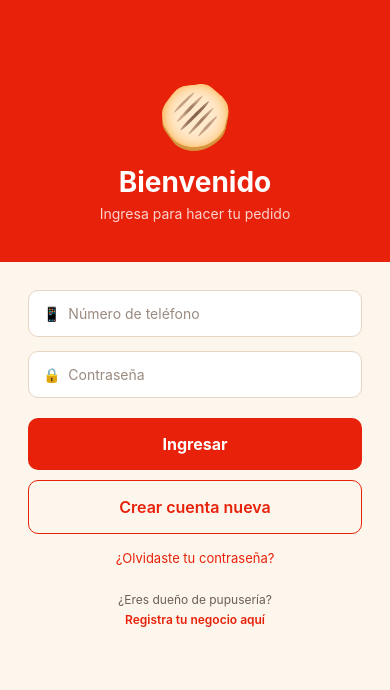
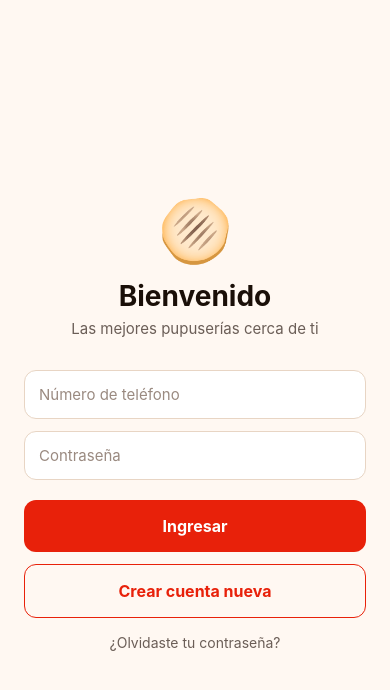
Before and after one commit to cjwarx12/tupupuseriaapp, a React Native app: screen /Login in a window 390 px wide. Shown: the top 690 px of the page. Built offline with nearby package versions, Linux system fonts and the light colour scheme.

Commit message:
login y registro conectados a Firebase - navegacion completa

```diff
--- a/AppNavigator.js
+++ b/AppNavigator.js
@@ -1,19 +1,20 @@
 import { NavigationContainer } from '@react-navigation/native';
 import { createNativeStackNavigator } from '@react-navigation/native-stack';
-
 import SplashScreen from './screens/SplashScreen';
 import LoginScreen from './screens/LoginScreen';
 import RegistroScreen from './screens/RegistroScreen';
+import HomeScreen from './screens/HomeScreen';
 
 const Stack = createNativeStackNavigator();
 
 export default function AppNavigator() {
     return (
         <NavigationContainer>
-        <Stack.Navigator initialRouteName="Splash" screenOptions={{ headerShown: false }}>
-            <Stack.Screen name="Splash" component={SplashScreen} />
-            <Stack.Screen name="Login" component={LoginScreen} />
-            <Stack.Screen name="Registro" component={RegistroScreen} />
+        <Stack.Navigator initialRouteName='Splash' screenOptions={{ headerShown: false }}>
+            <Stack.Screen name='Splash' component={SplashScreen} />
+            <Stack.Screen name='Login' component={LoginScreen} />
+            <Stack.Screen name='Registro' component={RegistroScreen} />
+            <Stack.Screen name='Home' component={HomeScreen} />
         </Stack.Navigator>
         </NavigationContainer>
     );
--- /dev/null
+++ b/screens/HomeScreen.js
@@ -0,0 +1,37 @@
+import { View, Text, TouchableOpacity, StyleSheet, Alert } from 'react-native';
+import { signOut } from 'firebase/auth';
+import { auth } from '../firebaseConfig';
+
+export default function HomeScreen({ navigation }) {
+
+const cerrarSesion = async () => {
+    try {
+        await signOut(auth);
+        navigation.replace('Login');
+    } catch (error) {
+        Alert.alert('Error', 'No se pudo cerrar sesión');
+    }
+};
+
+return (
+    <View style={styles.container}>
+        <Text style={styles.emoji}>🫓</Text>
+        <Text style={styles.titulo}>TuPupuseriaApp</Text>
+        <Text style={styles.subtitulo}>¡Bienvenido! Aquí irá el mapa con las pupuserías cercanas.</Text>
+        <TouchableOpacity style={styles.boton} onPress={cerrarSesion}>
+            <Text style={styles.botonTexto}>Cerrar sesión</Text>
+        </TouchableOpacity>
+    </View>
+    );
+}
+
+const styles = StyleSheet.create({
+    container: { flex:1, backgroundColor:'#FFF8F2', alignItems:'center',
+        justifyContent:'center', padding:24 },
+    emoji: { fontSize:80, marginBottom:20 },
+    titulo: { fontSize:28, fontWeight:'bold', color:'#1A0F08', marginBottom:12 },
+    subtitulo: { fontSize:15, color:'#6B5E57', textAlign:'center', marginBottom:40 },
+    boton: { borderWidth:1.5, borderColor:'#E8210A', borderRadius:12,
+        padding:14, paddingHorizontal:32 },
+    botonTexto: { color:'#E8210A', fontSize:15, fontWeight:'bold' },
+});
--- a/screens/LoginScreen.js
+++ b/screens/LoginScreen.js
@@ -1,131 +1,74 @@
-import { StyleSheet, Text, View, TextInput, TouchableOpacity } from 'react-native';
+import { View, Text, TextInput, TouchableOpacity, StyleSheet, Alert } from 'react-native';
+import { useState } from 'react';
+import { signInWithEmailAndPassword } from 'firebase/auth';
+import { auth, telefonoACorreo } from '../firebaseConfig';
 
 export default function LoginScreen({ navigation }) {
+    const [telefono, setTelefono] = useState('');
+    const [contrasena, setContrasena] = useState('');
+    const [cargando, setCargando] = useState(false);
+
+const ingresar = async () => {
+        if (!telefono || !contrasena) {
+        Alert.alert('Error', 'Por favor completa todos los campos');
+        return;
+        }
+        setCargando(true);
+        try {
+        const correo = telefonoACorreo(telefono);
+        await signInWithEmailAndPassword(auth, correo, contrasena);
+        navigation.replace('Home');
+        } catch (error) {
+        Alert.alert('Error', 'Número o contraseña incorrectos');
+        }
+        setCargando(false);
+};
+
     return (
         <View style={styles.container}>
-
-        {/* Logo y titulo */}
         <View style={styles.header}>
             <Text style={styles.emoji}>🫓</Text>
             <Text style={styles.titulo}>Bienvenido</Text>
-            <Text style={styles.subtitulo}>Ingresa para hacer tu pedido</Text>
+            <Text style={styles.subtitulo}>Las mejores pupuserías cerca de ti</Text>
         </View>
-
-        {/* Formulario */}
         <View style={styles.formulario}>
-            <TextInput
-            style={styles.input}
-            placeholder="📱  Número de teléfono"
-            placeholderTextColor="#9A8A80"
-            keyboardType="phone-pad"
-            maxLength={8}
-            />
-            <TextInput
-                style={styles.input}
-                placeholder="🔒  Contraseña"
-                placeholderTextColor="#9A8A80"
-                secureTextEntry={true}
-            />
-
-            <TouchableOpacity style={styles.botonPrincipal}>
-            <Text style={styles.botonPrincipalTexto}>Ingresar</Text>
-            </TouchableOpacity>
-
-            <TouchableOpacity style={styles.botonSecundario} onPress={() => navigation.navigate('Registro')}>
+            <TextInput style={styles.input} placeholder='Número de teléfono'
+            placeholderTextColor='#9A8A80' keyboardType='phone-pad' maxLength={8}
+            value={telefono} onChangeText={setTelefono} />
+            <TextInput style={styles.input} placeholder='Contraseña'
+            placeholderTextColor='#9A8A80' secureTextEntry
+            value={contrasena} onChangeText={setContrasena} />
+        </View>
+        <TouchableOpacity style={styles.botonPrincipal} onPress={ingresar} disabled={cargando}>
+            <Text style={styles.botonPrincipalTexto}>
+            {cargando ? 'Ingresando...' : 'Ingresar'}
+            </Text>
+        </TouchableOpacity>
+        <TouchableOpacity style={styles.botonSecundario}
+            onPress={() => navigation.navigate('Registro')}>
             <Text style={styles.botonSecundarioTexto}>Crear cuenta nueva</Text>
-            </TouchableOpacity>
-
-            <Text style={styles.link}>¿Olvidaste tu contraseña?</Text>
-
-            <Text style={styles.negocioLink}>
-            ¿Eres dueño de pupusería?{'\n'}
-            <Text style={styles.negocioLinkRojo}>Registra tu negocio aquí</Text>
-            </Text>
+        </TouchableOpacity>
+        <TouchableOpacity>
+            <Text style={styles.linkTexto}>¿Olvidaste tu contraseña?</Text>
+        </TouchableOpacity>
         </View>
-
-    </View>
     );
 }
 
 const styles = StyleSheet.create({
-    container: {
-        flex: 1,
-        backgroundColor: '#FDF6EC',
-    },
-    header: {
-        backgroundColor: '#E8210A',
-        paddingTop: 80,
-        paddingBottom: 40,
-        alignItems: 'center',
-    },
-    emoji: {
-        fontSize: 60,
-        marginBottom: 12,
-    },
-    titulo: {
-        fontSize: 28,
-        fontWeight: 'bold',
-        color: '#FFFFFF',
-        marginBottom: 6,
-    },
-    subtitulo: {
-        fontSize: 14,
-        color: 'rgba(255,255,255,0.8)',
-    },
-    formulario: {
-        padding: 28,
-        flex: 1,
-    },
-    input: {
-        backgroundColor: '#FFFFFF',
-        borderWidth: 1.5,
-        borderColor: '#E8D5C4',
-        borderRadius: 10,
-        padding: 14,
-        fontSize: 14,
-        color: '#1A0F08',
-        marginBottom: 14,
-    },
-    botonPrincipal: {
-        backgroundColor: '#E8210A',
-        borderRadius: 10,
-        padding: 16,
-        alignItems: 'center',
-        marginTop: 6,
-        marginBottom: 10,
-    },
-    botonPrincipalTexto: {
-        color: '#FFFFFF',
-        fontSize: 16,
-        fontWeight: 'bold',
-    },
-    botonSecundario: {
-        borderWidth: 1.5,
-        borderColor: '#E8210A',
-        borderRadius: 10,
-        padding: 16,
-        alignItems: 'center',
-        marginBottom: 16,
-    },
-    botonSecundarioTexto: {
-        color: '#E8210A',
-        fontSize: 16,
-        fontWeight: '600',
-    },
-    link: {
-        color: '#E8210A',
-        textAlign: 'center',
-        fontSize: 13,
-        marginBottom: 24,
-    },
-    negocioLink: {
-        textAlign: 'center',
-        fontSize: 12,
-        color: '#6B5E57',
-        lineHeight: 20,
-    },
-    negocioLinkRojo: {
-        color: '#E8210A',
-        fontWeight: '600',
-    },
+    container: { flex:1, backgroundColor:'#FFF8F2', padding:24, justifyContent:'center' },
+    header: { alignItems:'center', marginBottom:32 },
+    emoji: { fontSize:60, marginBottom:12 },
+    titulo: { fontSize:28, fontWeight:'bold', color:'#1A0F08', marginBottom:6 },
+    subtitulo: { fontSize:15, color:'#6B5E57', textAlign:'center' },
+    formulario: { gap:12, marginBottom:20 },
+    input: { backgroundColor:'#FFFFFF', borderWidth:1.5, borderColor:'#E8D5C4',
+        borderRadius:12, padding:14, fontSize:15, color:'#1A0F08' },
+    botonPrincipal: { backgroundColor:'#E8210A', borderRadius:12, padding:16,
+        alignItems:'center', marginBottom:12 },
+    botonPrincipalTexto: { color:'#FFFFFF', fontSize:16, fontWeight:'bold' },
+    botonSecundario: { borderWidth:1.5, borderColor:'#E8210A', borderRadius:12,
+        padding:16, alignItems:'center', marginBottom:16 },
+    botonSecundarioTexto: { color:'#E8210A', fontSize:16, fontWeight:'bold' },
+    linkTexto: { color:'#6B5E57', textAlign:'center', fontSize:14 },
 });
```
